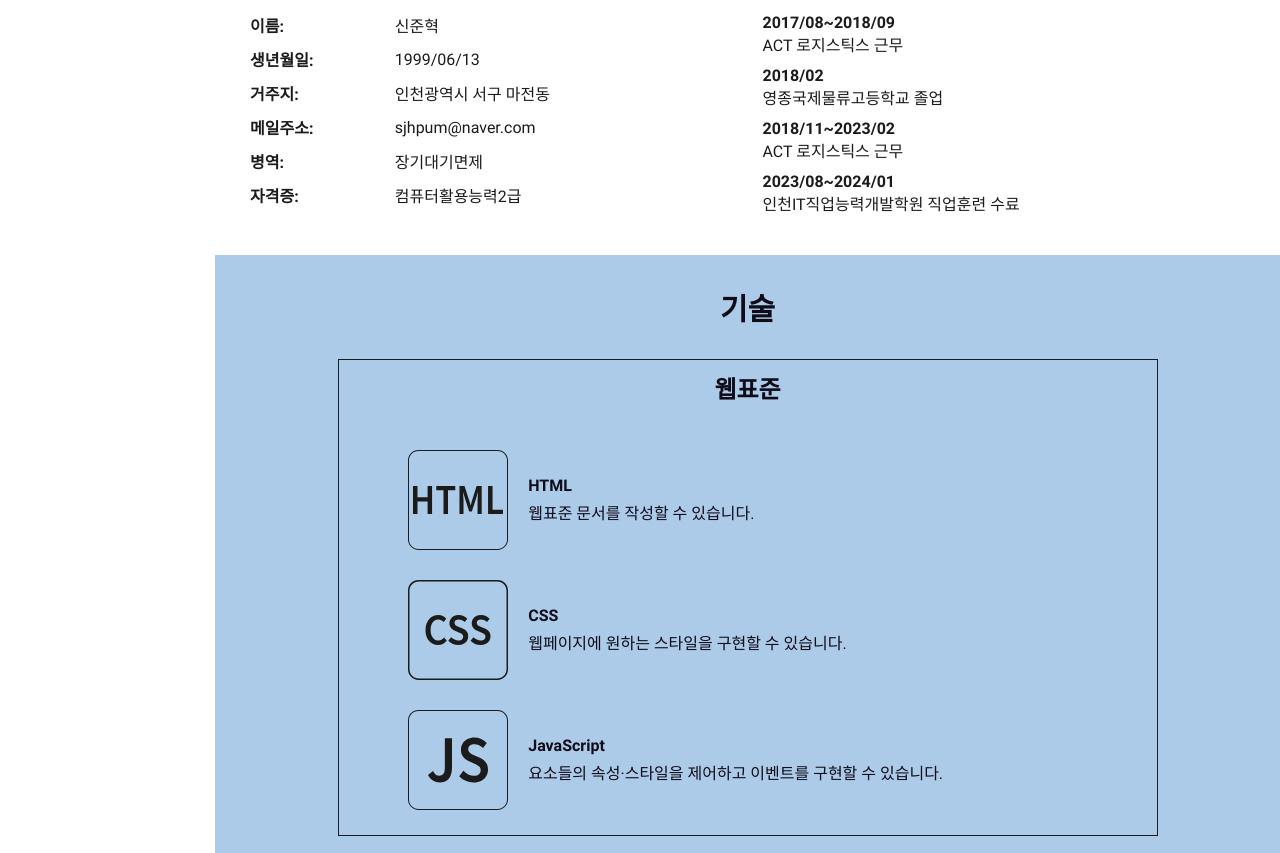
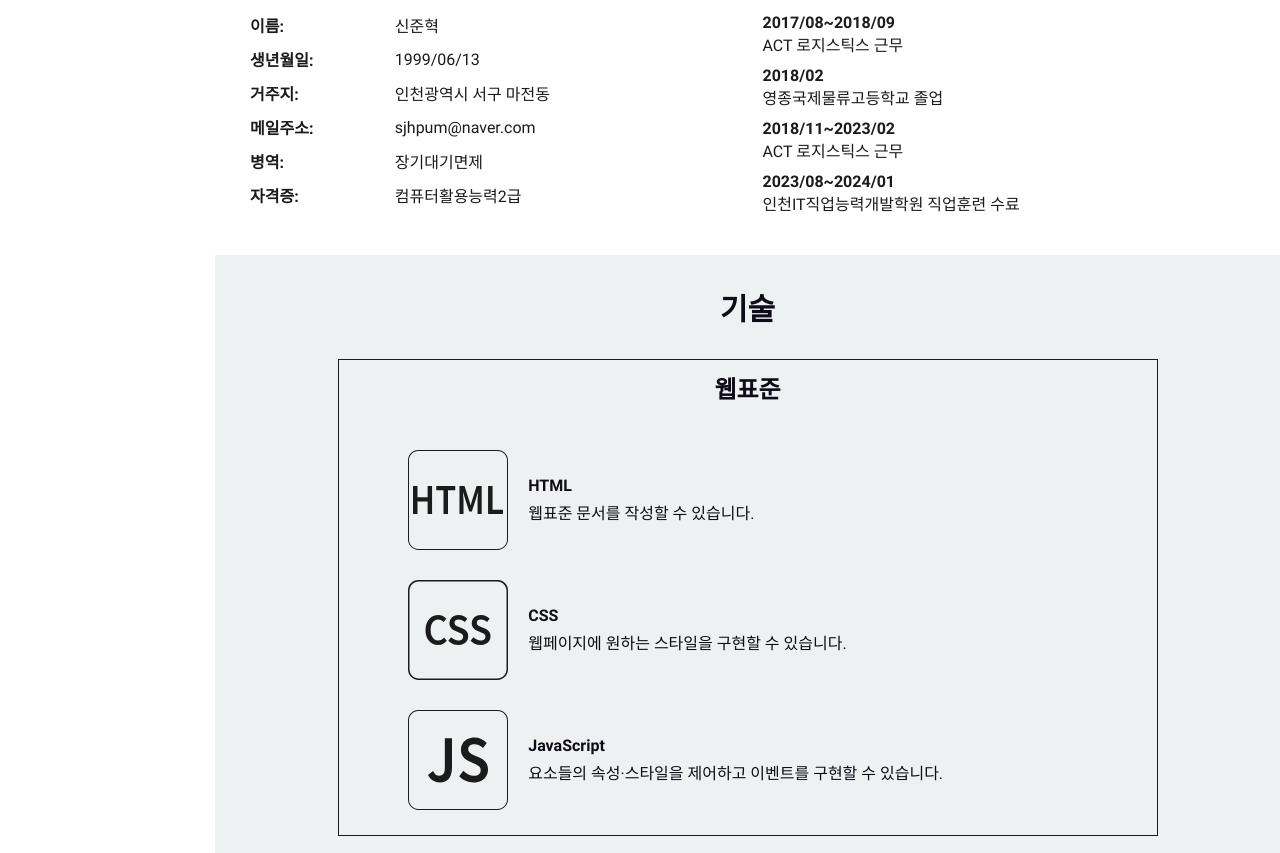
Before and after one commit to dunadan613/dunadan613.github.io, a plain HTML site: page index.html in a window 1280 px wide. Shown: the part 891-1744 px from the top of the page. Drawn offline with Linux system fonts and the light colour scheme; a web font is replaced by a local one.

Commit message:
Add files via upload

```diff
--- a/assets/css/main.css
+++ b/assets/css/main.css
@@ -55,7 +55,8 @@
 .skill{
   /* background-color: #f5f1e7; */
   /* background-color: #d5ebde; */
-  background-color: #accbe8;
+  /* background-color: #accbe8; */
+  background-color: var(--color-sub3);
   color: #0f0b19;
 }
 .skill .container{
```
